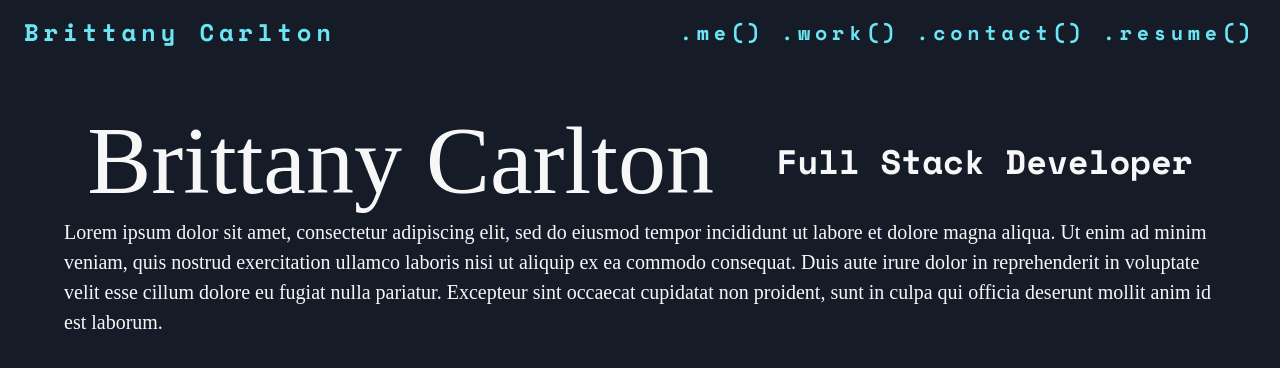
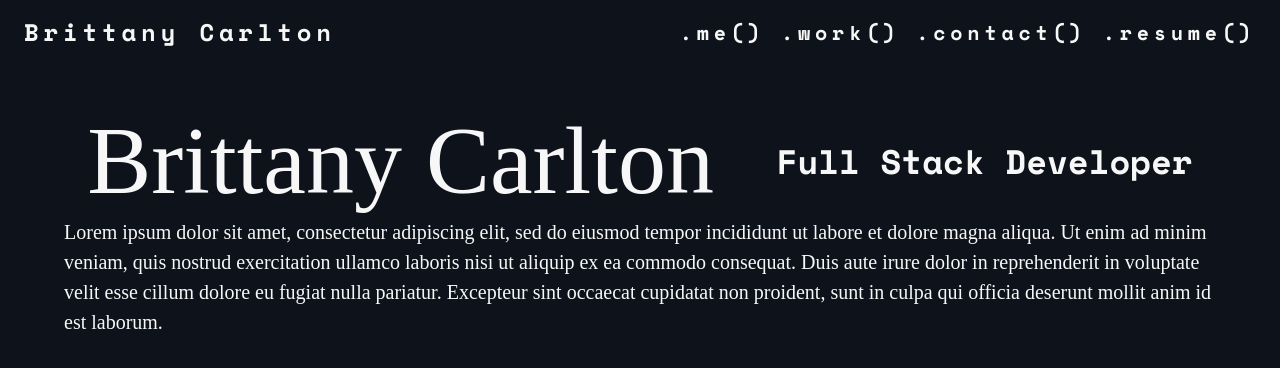
Before and after one commit to devBritt/britt-carlton-portfolio, a React (Create React App) app: page / in a window 1280 px wide. Shown: the top 368 px of the page. Built offline with nearby package versions, Linux system fonts and the light colour scheme; a web font is replaced by a local one.

Commit message:
Customize nav links default, hover, focus visible colors

```diff
--- a/src/App.js
+++ b/src/App.js
@@ -20,7 +20,7 @@ const theme = createTheme({
     palette: {
         mode: 'dark',
         common: {
-            black: '#151c28',
+            black: '#0e131b',
             white: '#f7f7f8'
         },
         primary: {
@@ -29,28 +29,28 @@ const theme = createTheme({
             dark: '#0cbad6'
         },
         secondary: {
-            main: '#ddbaf8',
-            light: '#ecd9fb',
+            main: '#c88ef2',
+            light: '#ddbaf8',
             dark: '#b363e9'
         },
         error: {
-            main: '#fdb5a4',
-            light: '#fed4ca',
+            main: '#f98a70',
+            light: '#fdb5a4',
             dark: '#fed4ca'
         },
         warning: {
-            main: '#efc44b',
-            light: '#f5de92',
+            main: '#edb432',
+            light: '#efc44b',
             dark: '#e5941b'
         },
         info: {
-            main: '#f3b4eb',
-            light: '#f9d5f6',
+            main: '#eb87dd',
+            light: '#f3b4eb',
             dark: '#de5fcc'
         },
         success: {
-            main: '#91e4ab',
-            light: '#c1f1d0',
+            main: '#60d184',
+            light: '#91e4ab',
             dark: '#33b45c'
         },
         grey: {
@@ -76,8 +76,8 @@ const theme = createTheme({
             icon: 'rgba(247, 247, 248, 0.5'
         },
         background: {
-            paper: '#151c28',
-            default: '#151c28'
+            paper: '#0e131b',
+            default: '#0e131b'
         }
     },
     typography: {
--- a/src/components/header/index.js
+++ b/src/components/header/index.js
@@ -1,5 +1,17 @@
 import { Grid, Link } from '@mui/material';
+import { styled } from '@mui/material/styles';
 import { Link as RouterLink } from 'react-router-dom';
+
+const NavLink = styled((props) => (
+    <Link
+        {...props}
+    />
+))(({ theme }) => ({
+    color: theme.palette.common.white,
+    '&:hover, &.Mui-focusVisible': {
+        color: theme.palette.success.main
+    }
+}))
 
 const Header = () => {
     return (
@@ -14,7 +26,7 @@ const Header = () => {
             py={2}
         >
             <Grid item xs>
-                <Link
+                <NavLink
                     component={RouterLink}
                     variant={'h5'}
                     to={'/'}
@@ -22,7 +34,7 @@ const Header = () => {
                     letterSpacing={'.3rem'}
                 >
                     Brittany Carlton
-                </Link>
+                </NavLink>
             </Grid>
 
             <Grid
@@ -34,7 +46,7 @@ const Header = () => {
                 spacing={2}
             >
                 <Grid item xs={'auto'}>
-                    <Link
+                    <NavLink
                         component={RouterLink}
                         variant={'h6'}
                         to={'/'}
@@ -42,10 +54,10 @@ const Header = () => {
                         letterSpacing={'.3rem'}
                     >
                         {'.me()'}
-                    </Link>
+                    </NavLink>
                 </Grid>
                 <Grid item xs={'auto'}>
-                    <Link
+                    <NavLink
                         component={RouterLink}
                         variant={'h6'}
                         to={'/work'}
@@ -53,10 +65,10 @@ const Header = () => {
                         letterSpacing={'.3rem'}
                     >
                         {'.work()'}
-                    </Link>
+                    </NavLink>
                 </Grid>
                 <Grid item xs={'auto'}>
-                    <Link
+                    <NavLink
                         component={RouterLink}
                         variant={'h6'}
                         to={'/contact'}
@@ -64,10 +76,10 @@ const Header = () => {
                         letterSpacing={'.3rem'}
                     >
                         {'.contact()'}
-                    </Link>
+                    </NavLink>
                 </Grid>
                 <Grid item xs={'auto'}>
-                    <Link
+                    <NavLink
                         component={RouterLink}
                         variant={'h6'}
                         to={'/resume'}
@@ -75,7 +87,7 @@ const Header = () => {
                         letterSpacing={'.3rem'}
                     >
                         {'.resume()'}
-                    </Link>
+                    </NavLink>
                 </Grid>
             </Grid>
         </Grid>
```
